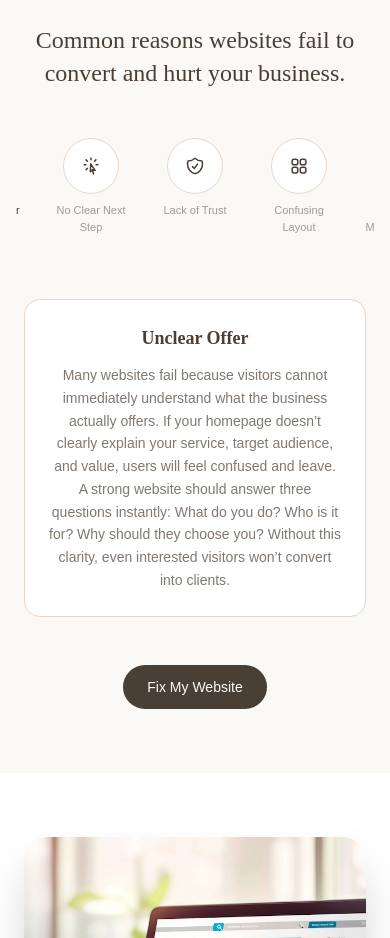
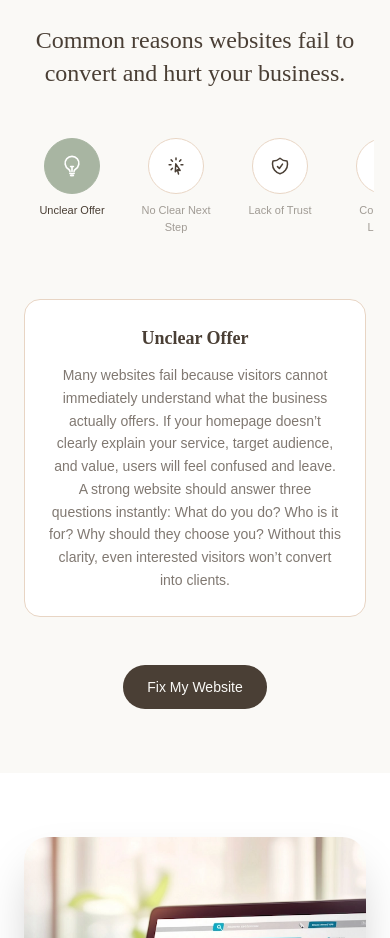
Before and after one commit to anghelusjr/WebDesigns, a React (Vite) app: page / in a window 390 px wide. Shown: the part 1340-2278 px from the top of the page. Built offline with nearby package versions, Linux system fonts and the light colour scheme.

Commit message:
responsive icons

```diff
--- a/src/sections/WebsiteIssues.jsx
+++ b/src/sections/WebsiteIssues.jsx
@@ -71,7 +71,7 @@ export default function ImageStepSection() {
                     <div className="hidden md:block absolute top-6 left-0 w-full h-[2px] bg-[#E8D5C4]"></div>
 
                     {/* Scroll container on mobile */}
-                    <div className="flex justify-center md:justify-between gap-6 md:gap-0 overflow-x-auto md:overflow-visible pb-4 md:pb-0">
+                   <div className="flex justify-start md:justify-between gap-6 md:gap-0 overflow-x-auto md:overflow-visible pb-4 md:pb-0 px-4 md:px-0 scroll-smooth">
                         {issues.map((item, index) => {
                             const isActive = active === index;
                             const Icon = item.icon;
```
